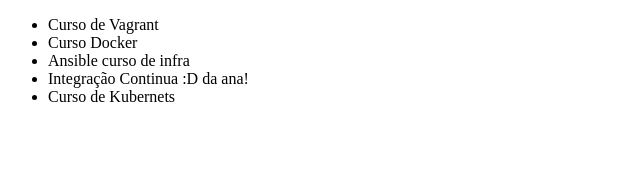
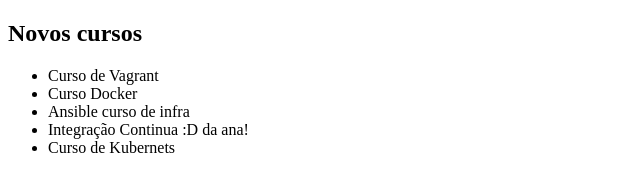
Before and after one commit to julianoventola/git-tests, a plain HTML site: page index.html in a window 1280 px wide. Shown: the whole page, without its empty margins (0-640 px from the left). Drawn offline with Linux system fonts and the light colour scheme.

```diff
--- a/index.html
+++ b/index.html
@@ -7,6 +7,7 @@
     <title>Cursos listados</title>
   </head>
   <body>
+    <h2>Novos cursos</h2>
     <ul>
       <li>Curso de Vagrant</li>
       <li>Curso Docker</li>
```
